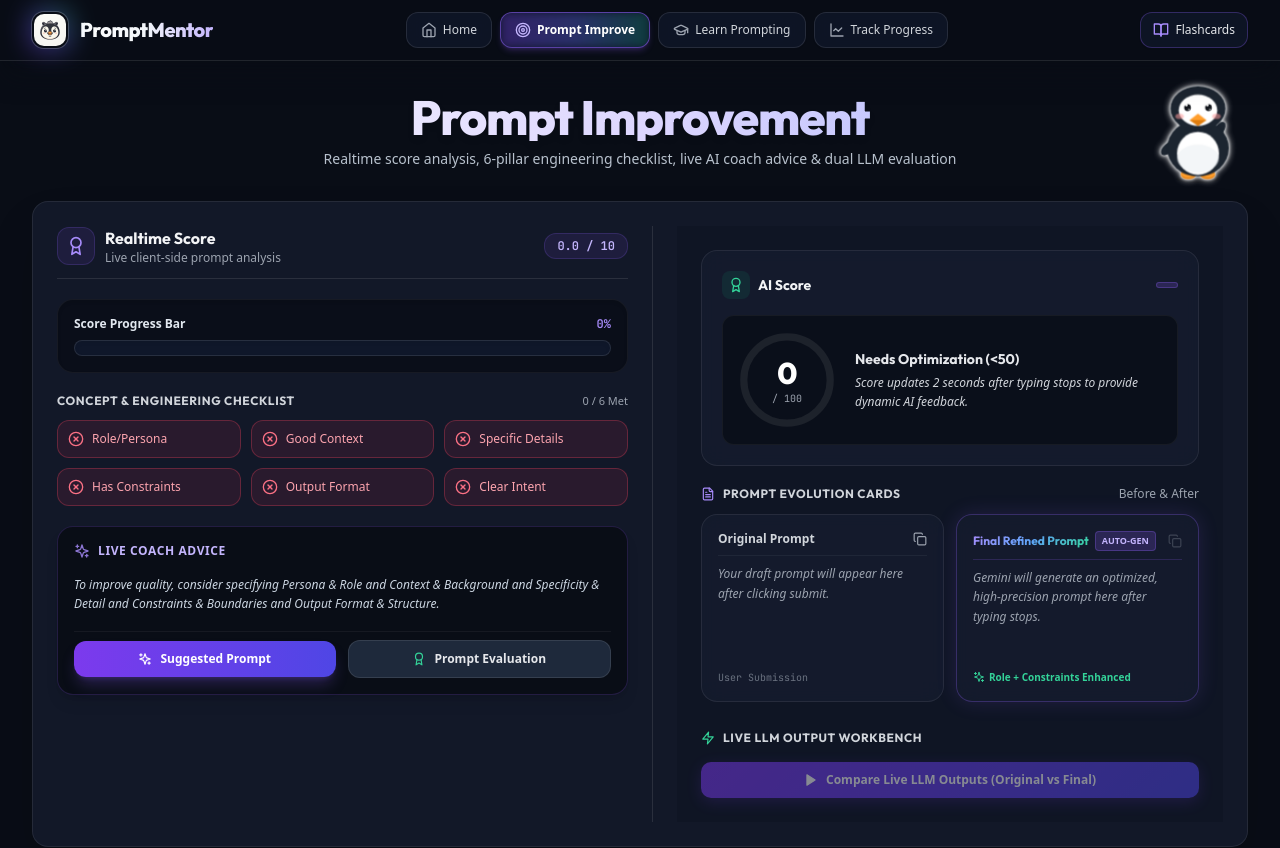
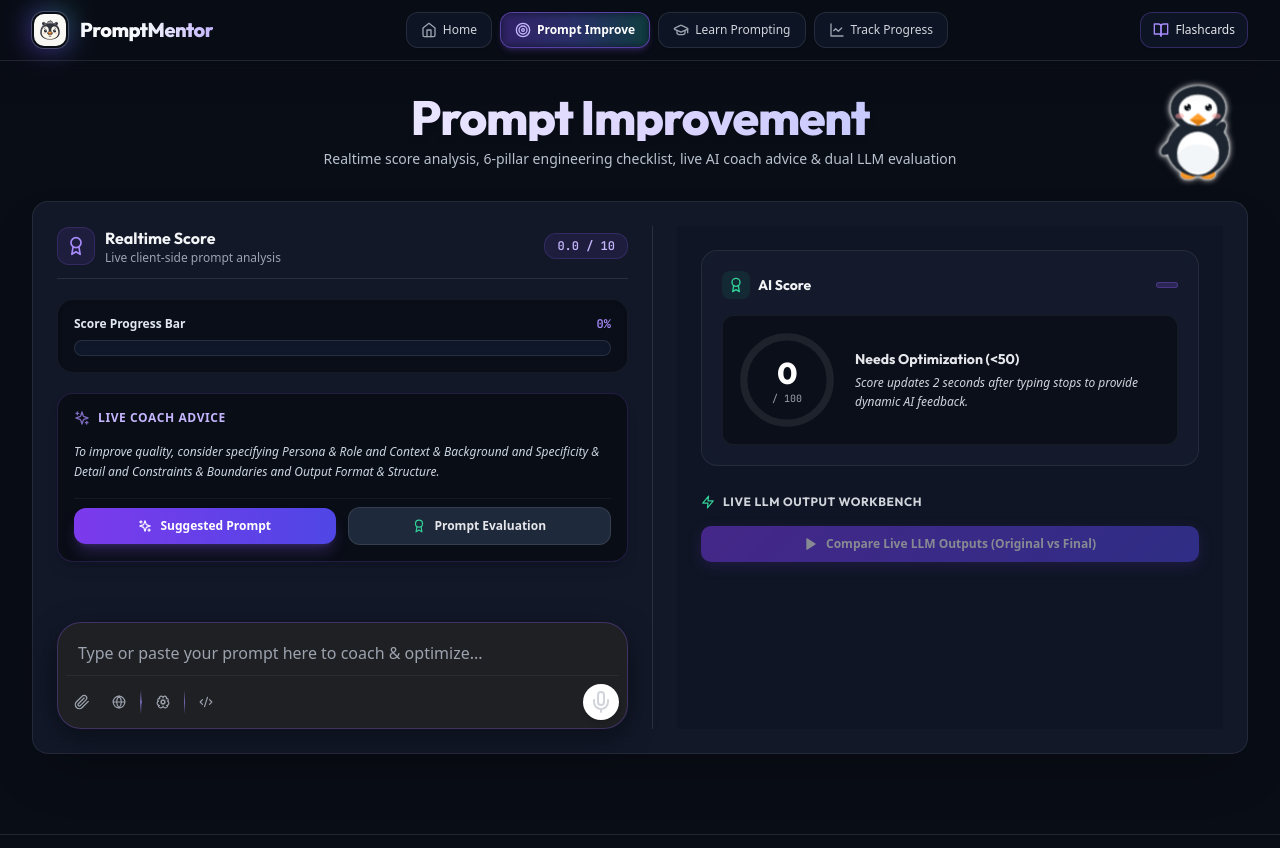
Before and after one commit to sonal428-hub/PromptMentor, a React (Vite) app: page /improve in a window 1280 px wide. Shown: the top 848 px of the page. Built offline with nearby package versions, Linux system fonts and the light colour scheme.

Commit message:
refactor: remove checklist from left side, remove evolution cards from right side, and move PromptInputBox to end of left side section

```diff
--- a/src/components/ScoreRightPanel.jsx
+++ b/src/components/ScoreRightPanel.jsx
@@ -174,108 +174,6 @@
         </div>
       </div>
 
-      {/* ─────────────────────────────────────────────────────────────────
-          4. PROMPT EVOLUTION CARDS (ORIGINAL VS FINAL REFINED PROMPT)
-          Displays raw submission vs REAL AI-rewritten prompt (aiScoreResult.finalPrompt).
-          No template concatenation fallbacks. Shows loading spinner while typing.
-         ───────────────────────────────────────────────────────────────── */}
-      <div className="space-y-3">
-        <div className="flex items-center justify-between">
-          <h3 className="text-xs font-bold text-gray-300 uppercase tracking-wider flex items-center gap-2">
-            <FileText className="w-3.5 h-3.5 text-violet-400" />
-            Prompt Evolution Cards
-          </h3>
-          <span className="text-xs text-gray-400">Before & After</span>
-        </div>
-
-        <div className="grid grid-cols-1 sm:grid-cols-2 gap-3">
-          {/* ORIGINAL PROMPT CARD */}
-          <div className="glass-panel p-4 flex flex-col justify-between space-y-3 border-slate-800 relative">
-            <div>
-              <div className="flex items-center justify-between border-b border-white/5 pb-2 mb-2">
-                <span className="text-xs font-bold text-gray-300">Original Prompt</span>
-                <button
-                  onClick={() => handleCopy(coaxResult?.originalPrompt, 'original')}
-                  disabled={!coaxResult?.originalPrompt}
-                  className="text-gray-400 hover:text-white transition-colors"
-                  title="Copy Original"
-                >
-                  {copiedOriginal ? <Check className="w-3.5 h-3.5 text-emerald-400" /> : <Copy className="w-3.5 h-3.5" />}
-                </button>
-              </div>
-
-              {/* Inline Phrase Highlighting */}
-              <div className="text-xs text-gray-300 leading-relaxed font-sans min-h-[90px] whitespace-pre-wrap">
-                {coaxResult?.originalPrompt ? (
-                  extractOriginalHighlights(coaxResult.originalPrompt).map((chunk, idx) =>
-                    chunk.highlighted ? (
-                      <PillarHighlightSpan
-                        key={idx}
-                        text={chunk.text}
-                        pillarObj={chunk.pillarObj}
-                      />
-                    ) : (
-                      <span key={idx}>{chunk.text}</span>
-                    )
-                  )
-                ) : (
-                  <span className="text-gray-400 italic">Your draft prompt will appear here after clicking submit.</span>
-                )}
-              </div>
-            </div>
-            <div className="text-[10px] text-gray-500 font-mono">User Submission</div>
-          </div>
-
-          {/* FINAL REFINED PROMPT CARD — STRICTLY AI REWRITTEN PROMPT (NO CONCATENATED TEMPLATE FALLBACK) */}
-          <div className="glass-panel-glow p-4 flex flex-col justify-between space-y-3 border-violet-500/30 relative">
-            <div>
-              <div className="flex items-center justify-between border-b border-violet-500/20 pb-2 mb-2">
-                <div className="flex items-center gap-1.5">
-                  <span className="text-xs font-bold text-gradient font-heading">Final Refined Prompt</span>
-                  <span className="text-[9px] uppercase px-1.5 py-0.5 rounded bg-violet-500/20 text-violet-300 border border-violet-500/30 font-bold">
-                    Auto-Gen
-                  </span>
-                </div>
-                <button
-                  onClick={() => handleCopy(activeRewrittenPrompt, 'final')}
-                  disabled={!activeRewrittenPrompt}
-                  className="text-gray-400 hover:text-white transition-colors disabled:opacity-30"
-                  title="Copy Final Prompt"
-                >
-                  {copiedFinal ? <Check className="w-3.5 h-3.5 text-emerald-400" /> : <Copy className="w-3.5 h-3.5" />}
-                </button>
-              </div>
-
-              {/* Display: Loading Skeleton vs Real AI Rewritten Prompt */}
-              <div className="text-xs text-gray-200 leading-relaxed font-sans min-h-[90px]">
-                {isAiScoreLoading ? (
-                  <div className="flex items-center gap-2.5 text-violet-300 animate-pulse py-4 px-2">
-                    <RefreshCw className="w-4 h-4 animate-spin text-violet-400 shrink-0" />
-                    <span>Rewriting into a coherent expert prompt...</span>
-                  </div>
-                ) : activeRewrittenPrompt ? (
-                  <div className="whitespace-pre-wrap">
-                    {extractOriginalHighlights(activeRewrittenPrompt).map((chunk, idx) =>
-                      chunk.highlighted ? (
-                        <PillarHighlightSpan key={idx} text={chunk.text} pillarObj={chunk.pillarObj} />
-                      ) : (
-                        <span key={idx}>{chunk.text}</span>
-                      )
-                    )}
-                  </div>
-                ) : (
-                  <span className="text-gray-400 italic">Gemini will generate an optimized, high-precision prompt here after typing stops.</span>
-                )}
-              </div>
-            </div>
-            <div className="text-[10px] text-emerald-400 font-semibold flex items-center gap-1">
-              <Sparkles className="w-3 h-3" />
-              Role + Constraints Enhanced
-            </div>
-          </div>
-        </div>
-      </div>
-
       {/* Live LLM Output Workbench */}
       <div className="space-y-4 pt-2">
         <div className="flex items-center justify-between">
--- a/src/pages/ImprovePage.jsx
+++ b/src/pages/ImprovePage.jsx
@@ -167,37 +167,6 @@
                 </div>
               </div>
 
-              {/* Concept & Engineering Checklist (Horizontal, 3 points per line) */}
-              <div className="space-y-2.5">
-                <div className="flex items-center justify-between">
-                  <h3 className="text-xs font-bold text-gray-300 uppercase tracking-wider font-heading">
-                    Concept & Engineering Checklist
-                  </h3>
-                  <span className="text-[11px] text-gray-400">
-                    {checklistItems.filter(i => i.pass).length} / 6 Met
-                  </span>
-                </div>
-                <div className="grid grid-cols-1 sm:grid-cols-3 gap-2.5">
-                  {checklistItems.map((item, idx) => (
-                    <div
-                      key={idx}
-                      className={`flex items-center gap-2 p-2.5 rounded-xl border text-xs font-medium transition-all ${
-                        item.pass
-                          ? 'bg-emerald-500/10 border-emerald-500/30 text-emerald-300'
-                          : 'bg-rose-500/10 border-rose-500/30 text-rose-300'
-                      }`}
-                    >
-                      {item.pass ? (
-                        <CheckCircle2 className="w-4 h-4 text-emerald-400 flex-shrink-0" />
-                      ) : (
-                        <XCircle className="w-4 h-4 text-rose-400 flex-shrink-0" />
-                      )}
-                      <span className="truncate">{item.label}</span>
-                    </div>
-                  ))}
-                </div>
-              </div>
-
               {/* Live Coach's Advice with 2 Popup Buttons at Bottom */}
               <div className="p-4 rounded-2xl bg-slate-950/90 border border-violet-500/20 space-y-4 shadow-lg">
                 <div className="flex items-center gap-2 text-violet-300 font-bold text-xs uppercase tracking-wider">
@@ -226,6 +195,24 @@
                   </button>
                 </div>
               </div>
+
+              {/* Preset Prompts Quick Selector */}
+              <div className="pt-2">
+                <PresetPrompts onSelectPreset={(text) => setUserPrompt(text)} />
+              </div>
+
+              {/* Prompt Input Box at the end of Left Hand Side Section */}
+              <div className="pt-2">
+                <PromptInputBox
+                  value={userPrompt}
+                  onValueChange={setUserPrompt}
+                  onSend={() => {
+                    if (onCoax) onCoax();
+                  }}
+                  isLoading={isCoaxing}
+                  placeholder="Type or paste your prompt here to coach & optimize..."
+                />
+              </div>
             </div>
           </div>
 
@@ -245,25 +232,6 @@
           </div>
 
         </div>
-
-        {/* Preset Prompts Selector */}
-        <div className="max-w-4xl mx-auto">
-          <PresetPrompts onSelectPreset={(text) => setUserPrompt(text)} />
-        </div>
-
-        {/* Bottom AI Prompt Input Search Box */}
-        <div className="max-w-4xl mx-auto w-full pt-2">
-          <PromptInputBox
-            value={userPrompt}
-            onValueChange={setUserPrompt}
-            onSend={() => {
-              if (onCoax) onCoax();
-            }}
-            isLoading={isCoaxing}
-            placeholder="Type or paste your prompt here to coach & optimize..."
-          />
-        </div>
-
       </div>
 
       {/* Popup Dialog Window */}
```
